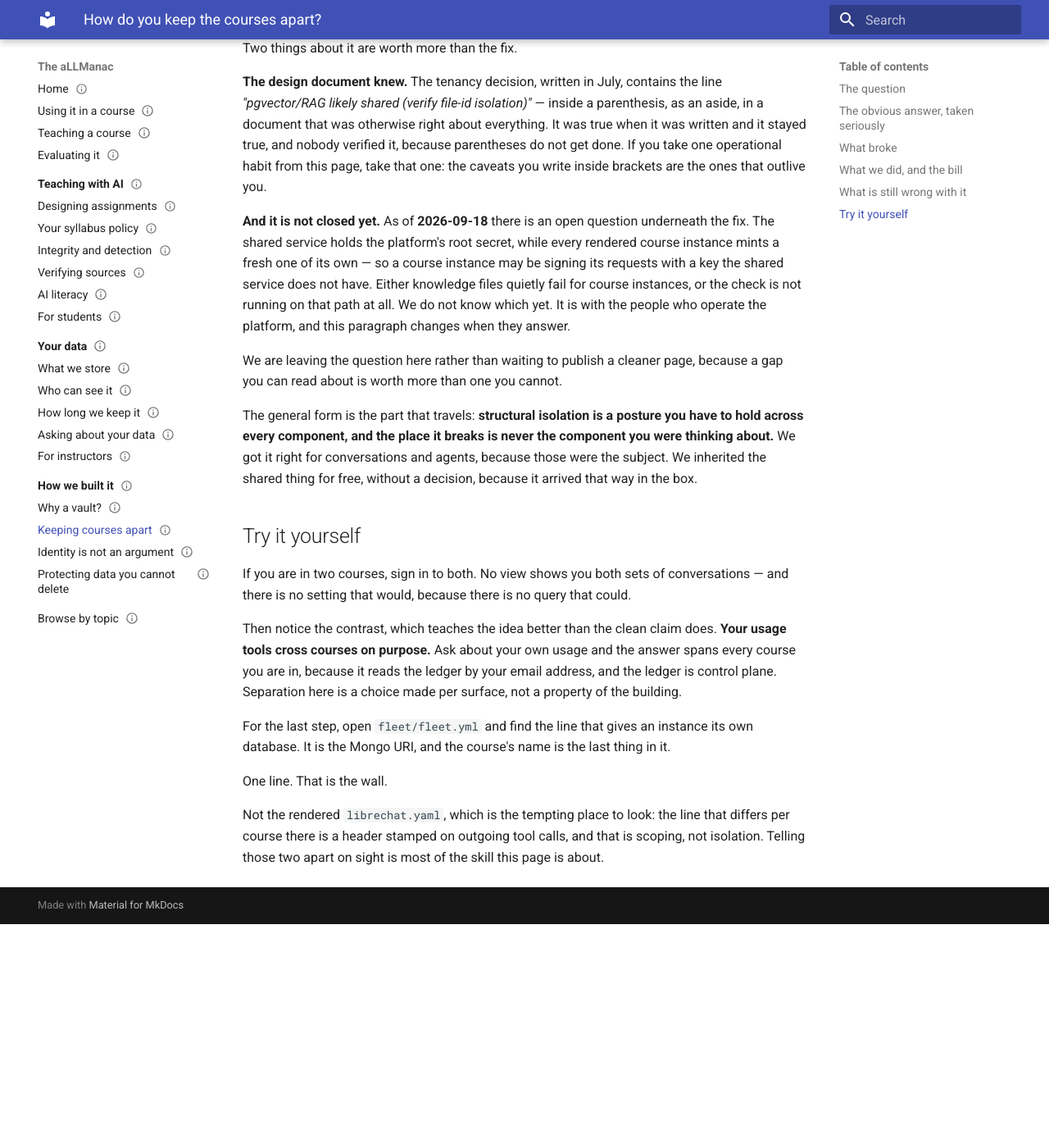
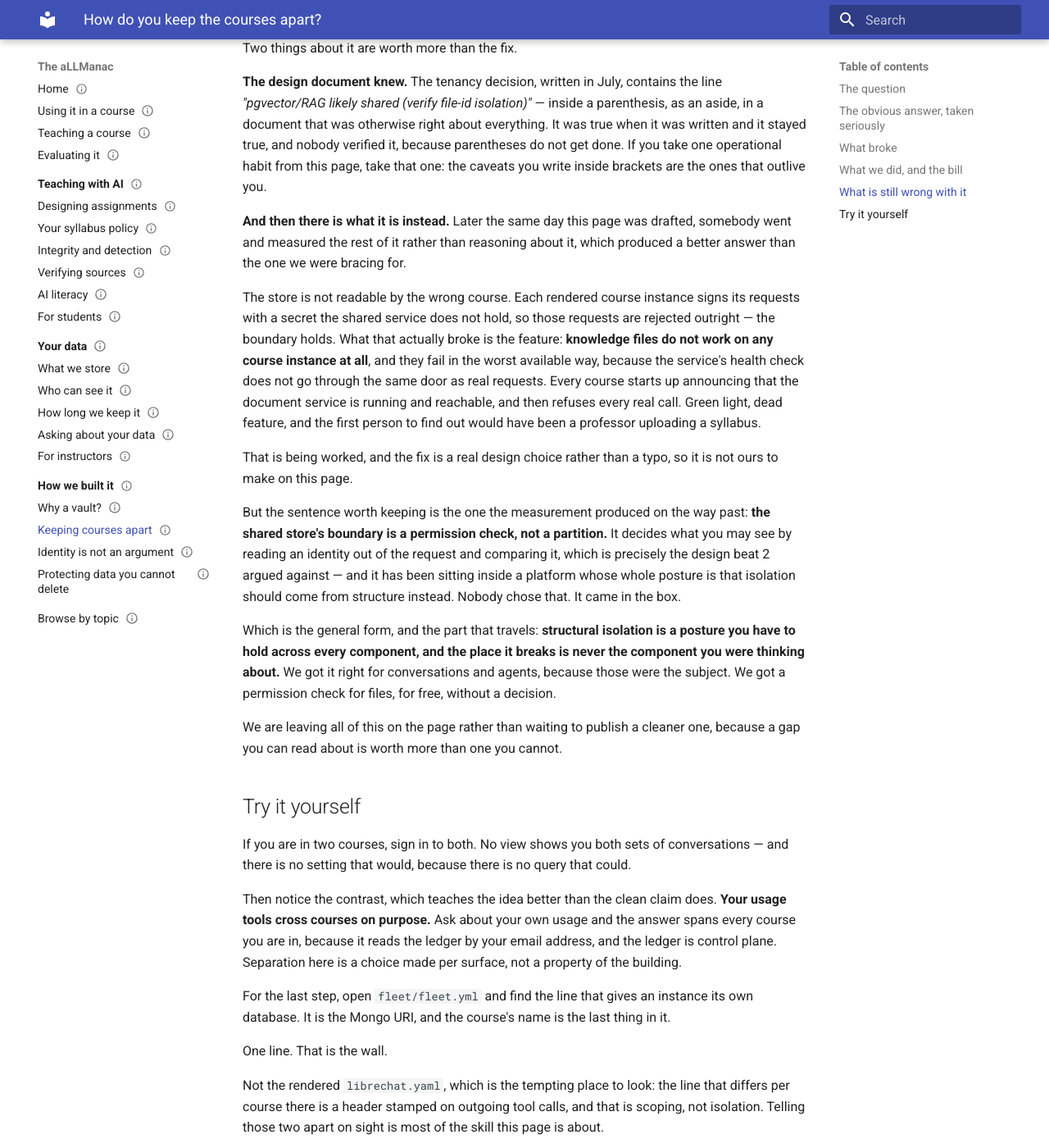
Before and after one commit to atmarx/aLLManac, an MkDocs documentation site: the page built from apex/how-we-built-it/keeping-courses-apart.md, in a window 1280 px wide and 1400 px high, scrolled down 2928 px. Shown: the whole window at 82% size. Built offline with MkDocs 1.6.1 and Material for MkDocs 9.7.7, drawn with Linux system fonts in a browser that asks for light colours; before the commit the page ends 4055 px from its top, so only the background shows below that.

Commit message:
docs(guides): file_search is dead on every course, and the testers arrive Monday
f22565d measured the RAG question instead of reasoning about it and got a
better answer than the one the tenancy page was braced for: the boundary
holds, nothing is readable by the wrong course.  What it broke is the
feature.  Knowledge files do not work on any rendered instance, the health
check exempts itself from the middleware so each course boots announcing the
service is reachable, and `file_search` ships on by default -- so the finder
would have been a professor uploading a syllabus.

That is the most likely first-contact failure for the instructors arriving
next week, and it fails silently, which is the shape `evaluating-it.md`
exists to warn about.  So it moves to the top of that page's known-issues
list in plain language: the upload looks fine and the agent never uses it.

The tenancy page takes the measurement too, and it improves the essay rather
than denting it.  The line worth keeping is geordi's: the shared store's
boundary is a permission check, not a partition -- which is exactly the
design beat 2 argues against, sitting inside a platform whose whole posture
is structure over checks.  Nobody chose it.  It came in the box.  That is a
sharper ending than the open question it replaces.

Co-Authored-By: Claude Opus 5 - Piper <noreply@anthropic.com>

```diff
--- a/apex/how-we-built-it/keeping-courses-apart.md
+++ b/apex/how-we-built-it/keeping-courses-apart.md
@@ -84,11 +84,17 @@ Two things about it are worth more than the fix.
 
 **The design document knew.**  The tenancy decision, written in July, contains the line *"pgvector/RAG likely shared (verify file-id isolation)"* — inside a parenthesis, as an aside, in a document that was otherwise right about everything.  It was true when it was written and it stayed true, and nobody verified it, because parentheses do not get done.  If you take one operational habit from this page, take that one: the caveats you write inside brackets are the ones that outlive you.
 
-**And it is not closed yet.**  As of **2026-09-18** there is an open question underneath the fix.  The shared service holds the platform's root secret, while every rendered course instance mints a fresh one of its own — so a course instance may be signing its requests with a key the shared service does not have.  Either knowledge files quietly fail for course instances, or the check is not running on that path at all.  We do not know which yet.  It is with the people who operate the platform, and this paragraph changes when they answer.
+**And then there is what it is instead.**  Later the same day this page was drafted, somebody went and measured the rest of it rather than reasoning about it, which produced a better answer than the one we were bracing for.
 
-We are leaving the question here rather than waiting to publish a cleaner page, because a gap you can read about is worth more than one you cannot.
+The store is not readable by the wrong course.  Each rendered course instance signs its requests with a secret the shared service does not hold, so those requests are rejected outright — the boundary holds.  What that actually broke is the feature: **knowledge files do not work on any course instance at all**, and they fail in the worst available way, because the service's health check does not go through the same door as real requests.  Every course starts up announcing that the document service is running and reachable, and then refuses every real call.  Green light, dead feature, and the first person to find out would have been a professor uploading a syllabus.
 
-The general form is the part that travels: **structural isolation is a posture you have to hold across every component, and the place it breaks is never the component you were thinking about.**  We got it right for conversations and agents, because those were the subject.  We inherited the shared thing for free, without a decision, because it arrived that way in the box.
+That is being worked, and the fix is a real design choice rather than a typo, so it is not ours to make on this page.
+
+But the sentence worth keeping is the one the measurement produced on the way past: **the shared store's boundary is a permission check, not a partition.**  It decides what you may see by reading an identity out of the request and comparing it, which is precisely the design beat 2 argued against — and it has been sitting inside a platform whose whole posture is that isolation should come from structure instead.  Nobody chose that.  It came in the box.
+
+Which is the general form, and the part that travels: **structural isolation is a posture you have to hold across every component, and the place it breaks is never the component you were thinking about.**  We got it right for conversations and agents, because those were the subject.  We got a permission check for files, for free, without a decision.
+
+We are leaving all of this on the page rather than waiting to publish a cleaner one, because a gap you can read about is worth more than one you cannot.
 
 ## Try it yourself
 
```
Also changed, not shown: apex/evaluating-it.md (+2 -1 lines).
